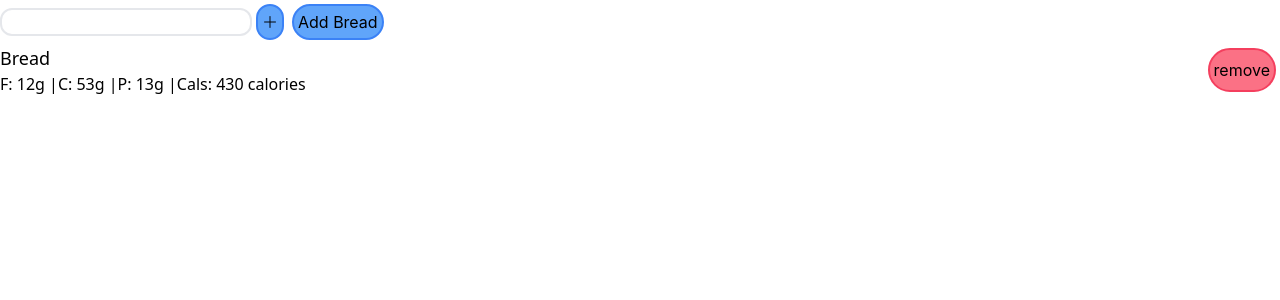
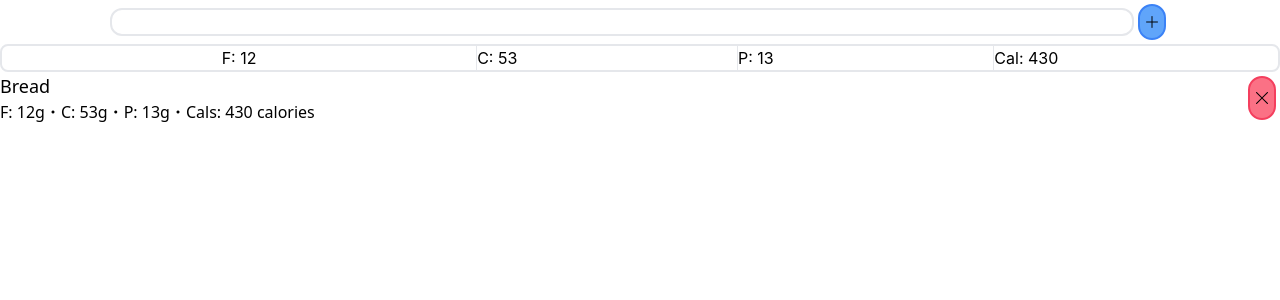
Before and after one commit to toffernator/wheelie-mealie, a React (Create React App) app: page / in a window 1280 px wide. Shown: the top 300 px of the page. Built offline with nearby package versions, Linux system fonts and the light colour scheme.

Commit message:
Running Total Of Macros

```diff
--- a/src/App.tsx
+++ b/src/App.tsx
@@ -1,7 +1,7 @@
 import './spoonacular/api'
 import ApiReqButton from './components/ApiReqButton';
 import { NutritionData } from './spoonacular/api';
-import { useState } from 'react';
+import { useState, useEffect } from 'react';
 import DishList from './components/DishList';
 
 // Dummy data
@@ -14,8 +14,16 @@ const Bread: NutritionData = {
   protein: { value: 13, unit: "g" },
 }
 
+interface TotalMacros {
+  Fat: number,
+  Carbohydrates: number,
+  Protein: number,
+  Calories: number,
+}
+
 function App() {
   let [meals, setMeals] = useState<Array<NutritionData>>([Bread])
+  let [totalMacros, setTotalMacros] = useState<TotalMacros>({ Protein: 0, Carbohydrates: 0, Fat: 0, Calories: 0 })
 
   function handleAdd(data: NutritionData) {
     let newMeals = [...meals, data]
@@ -28,12 +36,36 @@ function App() {
     setMeals(newMeals)
   }
 
+  useEffect(() => {
+    const newTotal = calculateTotalMacros(meals)
+    setTotalMacros(newTotal)
+  }, [meals])
+
+  function calculateTotalMacros(dishes: Array<NutritionData>): TotalMacros {
+    let total: TotalMacros = { Fat: 0, Carbohydrates: 0, Protein: 0, Calories: 0 }
+    for (let i = 0; i < meals.length; i++) {
+      const meal = meals[i];
+      total.Fat = total.Fat + meal.fat.value
+      total.Carbohydrates += meal.carbs.value
+      total.Protein += meal.protein.value
+      total.Calories += meal.calories.value
+    }
+    return total
+  }
+
   return (
     <div className="App md:container md:mx-auto">
       <ApiReqButton className="" OnSubmit={handleAdd} Name="Dish" />
+      <div className="border-2 rounded-lg flex flex-row justify-evenly justify-items-center items-center text-center place-items-center divide-x">
+        <p>F: {totalMacros.Fat}</p>
+        <p>C: {totalMacros.Carbohydrates}</p>
+        <p>P: {totalMacros.Protein}</p>
+        <p>Cal: {totalMacros.Calories}</p>
+      </div>
       <DishList className="" Items={meals} OnRemove={handleRemove} />
     </div>
   );
 }
 
+
 export default App;
--- a/src/components/ApiReqButton.tsx
+++ b/src/components/ApiReqButton.tsx
@@ -24,10 +24,10 @@ export default function ApiReqButton(props: Props & React.HTMLAttributes<HTMLDiv
   let [data, setData] = useState("")
 
   return (
-    <>
-      <input className="border-2 rounded-xl" type="text" name={props.Name} value={data} onChange={(e) => setData(e.target.value)} />
+    <div className="flex flex-row justify-center items-center">
+      <input className="w-4/5 border-2 rounded-xl" type="text" name={props.Name} value={data} onChange={(e) => setData(e.target.value)} />
       <PrimaryButton onClick={() => handleSubmit(data)}><i className="bi bi-plus-lg"></i></PrimaryButton>
-      <PrimaryButton onClick={() => props.OnSubmit(bread)}>Add Bread</PrimaryButton>
-    </>
+      {/* <PrimaryButton onClick={() => props.OnSubmit(bread)}>Add Bread</PrimaryButton> */}
+    </div>
   )
 }
--- a/src/components/DangerButton.tsx
+++ b/src/components/DangerButton.tsx
@@ -1,12 +1,11 @@
 import React from "react"
 
 interface Props {
-  text: String
   onClick: () => void
 }
 
 export default function DangerButton(props: Props & React.HTMLAttributes<HTMLDivElement>) {
   return (
-    <button className="border-2 border-rose-500 bg-rose-400 rounded-full p-1 m-1 hover:border-rose-900" onClick={() => { (props.onClick && props.onClick()) }}> {props.text}</button >
+    <button className="border-2 border-rose-500 bg-rose-400 rounded-full p-1 m-1 hover:border-rose-900" onClick={() => { (props.onClick && props.onClick()) }}>{props.children}</button >
   )
 }
--- a/src/components/DishCard.tsx
+++ b/src/components/DishCard.tsx
@@ -10,9 +10,9 @@ export default function DishCard(props: Props & React.HTMLAttributes<HTMLDivElem
     <div className="flex flex-col">
       <h3 className="font-sans text-lg">{props.NutritionData.dish}</h3>
       <div className="font-sans flex flex-row">
-        <p>F: {props.NutritionData.fat.value.toString() + props.NutritionData.fat.unit + " |"} </p>
-        <p>C: {props.NutritionData.carbs.value.toString() + props.NutritionData.carbs.unit + " | "}</p>
-        <p>P: {props.NutritionData.protein.value.toString() + props.NutritionData.protein.unit + " | "}</p>
+        <p>F: {props.NutritionData.fat.value.toString() + props.NutritionData.fat.unit}<i className="bi bi-dot"></i></p>
+        <p>C: {props.NutritionData.carbs.value.toString() + props.NutritionData.carbs.unit}<i className="bi bi-dot"></i></p>
+        <p>P: {props.NutritionData.protein.value.toString() + props.NutritionData.protein.unit}<i className="bi bi-dot"></i></p>
         <p>Cals: {props.NutritionData.calories.value.toString() + " " + props.NutritionData.calories.unit}</p>
       </div>
     </div>
--- a/src/components/DishList.tsx
+++ b/src/components/DishList.tsx
@@ -12,7 +12,7 @@ export default function DishList(props: Props & React.HTMLAttributes<HTMLDivElem
     return (
       <li className="flex flex-row justify-between" key={index}>
         <DishCard NutritionData={item} />
-        <DangerButton text={"remove"} onClick={() => props.OnRemove(index)} />
+        <DangerButton onClick={() => props.OnRemove(index)}><i className="bi bi-x-lg"></i></DangerButton>
       </li>
     )
   })
--- a/src/spoonacular/api.ts
+++ b/src/spoonacular/api.ts
@@ -1,6 +1,6 @@
 export interface Amount {
   unit: String,
-  value: Number,
+  value: number,
 }
 
 export interface NutritionData {
```
